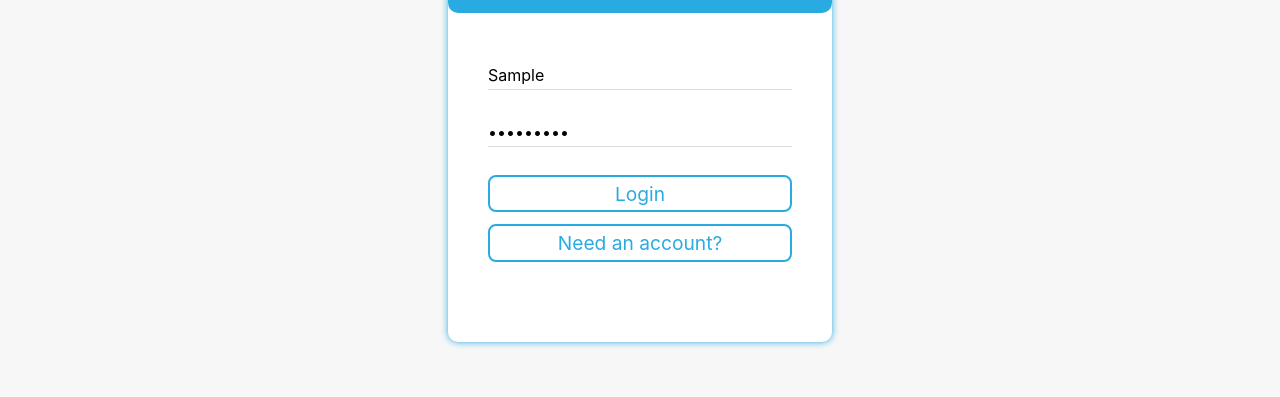
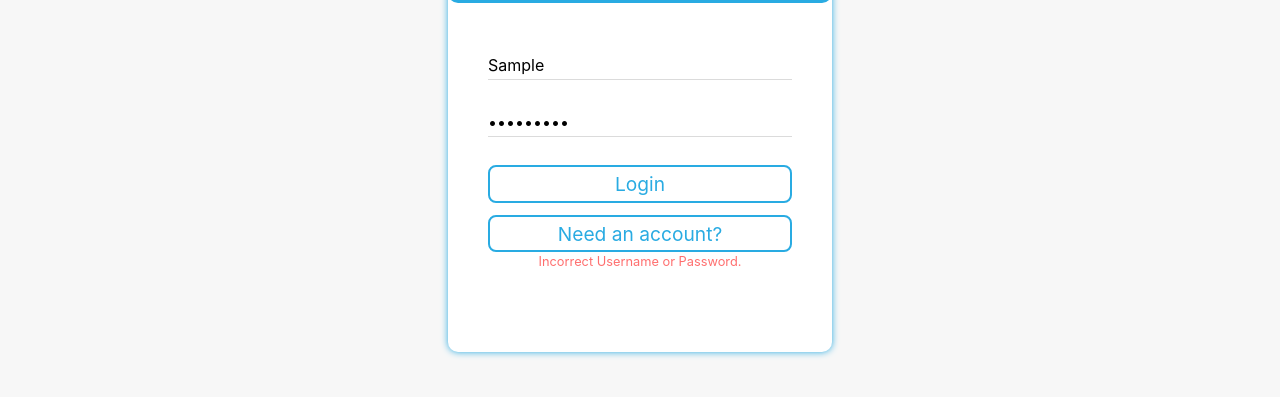
Before and after one commit to j-klemm/buddyup, a website: page Login/login.html in a window 1280 px wide. Both pictures are taken after typing "Sample", "Sample123" into the empty fields and a click on the button "Login". Shown: the part 349-746 px from the top of the page. Drawn offline with nearby package versions, Linux system fonts and the light colour scheme; no server answers.

Commit message:
Added error handling for login request

```diff
--- a/Login/login.js
+++ b/Login/login.js
@@ -24,9 +24,8 @@ export async function handleLoginButtonPress(event) {
 }
 
 export function renderLoginErrorMessage() {
-    console.log('append error message')
-    // $('#password').append(`<div class="login-error"><p>Incorrect Username or Password.</p></div>`);
-
+    let errorMessage = `<div class="login-error"><p class="has-text-centered">Incorrect Username or Password.</p></div>`
+    $('#signuplink').append(errorMessage);
 }
 
 export function renderLogin() {
@@ -36,5 +35,4 @@ export function renderLogin() {
 }
 $(function () {
     renderLogin()
-    //TODO: call render functions
 })
--- a/Login/styles.css
+++ b/Login/styles.css
@@ -26,6 +26,9 @@
 }
 #login .login-card .content {
   padding: 3rem 2.5rem 5rem;
+}
+#login .login-error {
+  color: rgba(255, 0, 0, 0.568);
 }
 
 #login .login-card #password,
```
